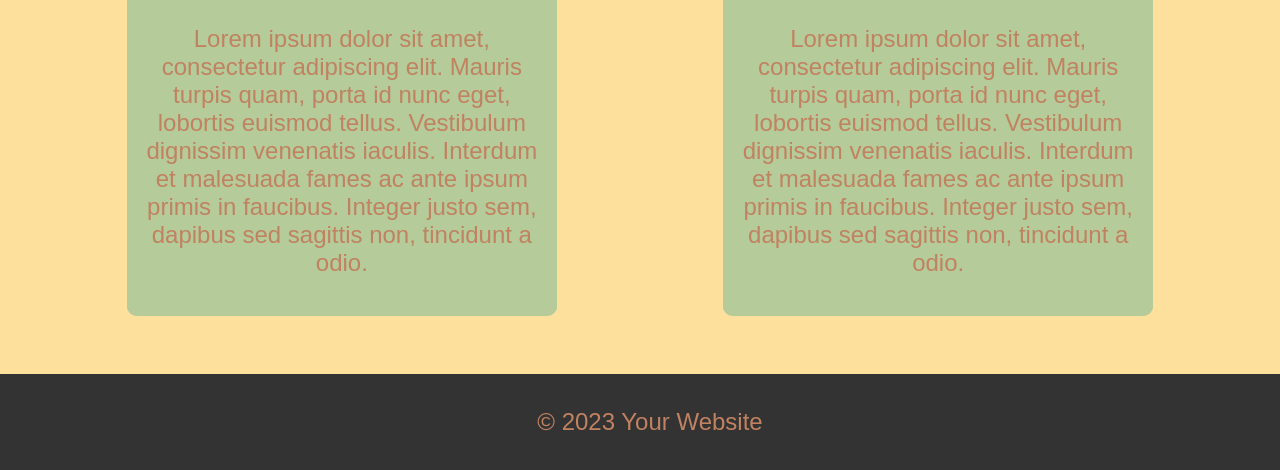
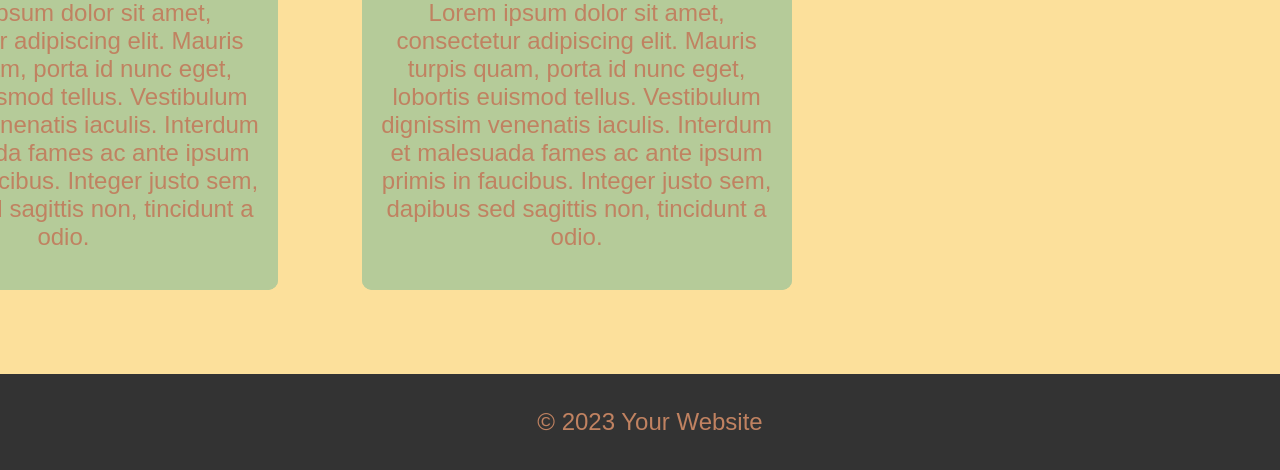
Before and after one commit to abababababaf/cloth-html, a plain HTML site: page index.html in a window 1280 px wide. Shown: the part 330-800 px from the top of the page. Drawn offline with Linux system fonts and the light colour scheme.

Commit message:
Add files via upload

```diff
--- a/styles.css
+++ b/styles.css
@@ -32,6 +32,7 @@ nav a {
 .container {
   display: flex;
   gap: 5%;
+  width: 80vh;
   justify-content: center;
   align-items: center;
 }
```
